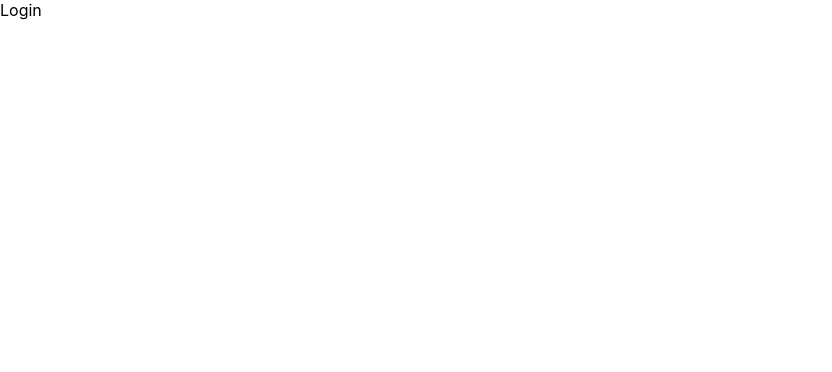
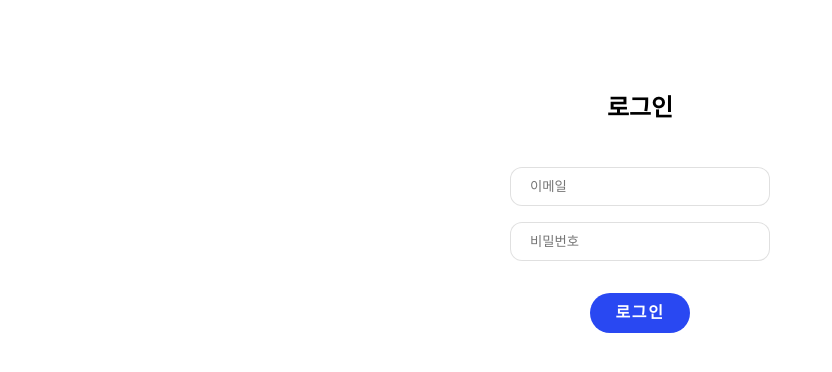
Before and after one commit to Yena-Yun/wanted-pre-onboarding-challenge-fe-1, a React (Create React App) app in the folder client/: page /login in a window 1280 px wide. Shown: the top 372 px of the page, without its empty margins (0-832 px from the left). Built offline with nearby package versions, Linux system fonts and the light colour scheme.

Commit message:
feat: 로그인 API 통신 성공

```diff
--- a/client/src/index.css
+++ b/client/src/index.css
@@ -1,3 +1,7 @@
+* {
+  box-sizing: border-box;
+}
+
 body {
   margin: 0;
   font-family: -apple-system, BlinkMacSystemFont, 'Segoe UI', 'Roboto', 'Oxygen',
@@ -7,6 +11,27 @@ body {
   -moz-osx-font-smoothing: grayscale;
 }
 
+h1,
+h2,
+h3,
+h4,
+h5,
+h6 {
+  margin: 0;
+}
+
+input,
+input:focus,
+input:active {
+  border: none;
+  outline: none;
+}
+
+button {
+  background-color: none;
+  border: none;
+}
+
 code {
   font-family: source-code-pro, Menlo, Monaco, Consolas, 'Courier New',
     monospace;
--- a/client/src/pages/Auth/Login.tsx
+++ b/client/src/pages/Auth/Login.tsx
@@ -1,8 +1,165 @@
+import { useState } from 'react';
+import { useNavigate } from 'react-router-dom';
 import axios from 'axios';
-import { useMutation } from '@tanstack/react-query';
+import { useQueryClient, useMutation } from '@tanstack/react-query';
+import styled from 'styled-components';
+import { UserProp } from 'types';
+import { FlexBox, FlexCustom, SizeBox } from 'styles/theme';
+import { Title } from 'components/Title';
+import { Button } from 'components/Button';
 
 const Login = () => {
-  return <div>Login</div>;
+  const navigate = useNavigate();
+  const queryClient = useQueryClient();
+
+  const [userValue, setUserValue] = useState({
+    email: '',
+    password: '',
+  });
+
+  const { isLoading, mutate } = useMutation({
+    mutationFn: (userData: UserProp) =>
+      axios
+        .post('http://localhost:8080/users/login', userData)
+        .then((res) => console.log(res)),
+    onSuccess: (data) => {
+      console.log(data);
+    },
+    onError: (error) => {
+      console.log(error);
+    },
+  });
+
+  const handleSubmit = (e: React.FormEvent<HTMLFormElement>) => {
+    e.preventDefault();
+
+    queryClient.setQueryData(['LOGIN_USER'], userValue);
+
+    mutate(userValue, {
+      onSuccess: () => {
+        console.log('로그인 성공!');
+        navigate('/');
+      },
+      onError: (error) => {
+        console.log(error);
+      },
+    });
+  };
+
+  return (
+    <Container>
+      <SizeBox width='80%'>
+        <FlexBox gap='32px'>
+          <FormDiv onSubmit={handleSubmit}>
+            <Title title='로그인'></Title>
+            <InputWrap>
+              <Input
+                type='email'
+                placeholder='이메일'
+                value={userValue.email}
+                onChange={({ target: { value } }) =>
+                  setUserValue({ ...userValue, email: value })
+                }
+              />
+              <Input
+                type='password'
+                placeholder='비밀번호'
+                min='8'
+                value={userValue.password}
+                onChange={({ target: { value } }) =>
+                  setUserValue({ ...userValue, password: value })
+                }
+              />
+            </InputWrap>
+            <Button>
+              {isLoading ? (
+                <LoadingSpinner>
+                  <div className='spinner'></div>
+                </LoadingSpinner>
+              ) : (
+                '로그인'
+              )}
+            </Button>
+          </FormDiv>
+        </FlexBox>
+      </SizeBox>
+    </Container>
+  );
 };
 
 export default Login;
+
+const Container = styled(FlexCustom)`
+  width: 100%;
+  margin-top: 64px;
+`;
+
+const LoadingSpinner = styled.div`
+  display: none;
+  width: 100%;
+  height: 100%;
+  position: absolute;
+  top: 0;
+  left: 0;
+
+  @keyframes spinner {
+    from {
+      transform: rotate(0deg);
+    }
+    to {
+      transform: rotate(360deg);
+    }
+  }
+
+  & > .spinner {
+    box-sizing: border-box;
+    position: absolute;
+    top: 50%;
+    left: 50%;
+    width: 64px;
+    height: 64px;
+    margin-top: -32px;
+    margin-left: -32px;
+    border-radius: 50%;
+    border: 8px solid transparent;
+    border-top-color: #f19022;
+    border-bottom-color: #f19022;
+    animation: spinner 0.8s ease infinite;
+  }
+`;
+
+const FormDiv = styled.form`
+  display: flex;
+  flex-direction: column;
+  justify-content: space-between;
+  align-items: center;
+  min-width: 300px;
+  max-width: 360px;
+  min-height: 280px;
+  padding: 24px 20px;
+  gap: 32px;
+`;
+
+const InputWrap = styled.div`
+  display: flex;
+  flex-direction: column;
+  justify-content: flex-start;
+  align-items: center;
+  width: 100%;
+  gap: 4px;
+`;
+
+const Input = styled.input`
+  flex: 1 1 0%;
+  position: relative;
+  width: 100%;
+  padding: 12px 20px;
+  margin-top: 12px;
+  border-radius: 12px;
+  box-shadow: rgb(0 0 0 / 12%) 0px 0px 0px 1px inset;
+  background-color: rgb(255, 255, 255);
+  color: rgba(0, 0, 0, 0.7);
+  box-sizing: border-box;
+  cursor: text;
+  transition: all 0.1s ease 0s;
+`;
--- a/client/src/pages/Auth/Register.tsx
+++ b/client/src/pages/Auth/Register.tsx
@@ -17,7 +17,7 @@ const Register = () => {
     password: '',
   });
 
-  const { data, isLoading, mutate } = useMutation({
+  const { isLoading, mutate } = useMutation({
     mutationFn: (userData: UserProp) =>
       axios
         .post('http://localhost:8080/users/create', userData)
@@ -29,8 +29,6 @@ const Register = () => {
       console.log(error);
     },
   });
-
-  // console.log(data!.data);
 
   const handleSubmit = (e: React.FormEvent<HTMLFormElement>) => {
     e.preventDefault();
--- a/client/src/react-app-env.d.ts
+++ /dev/null
@@ -1 +0,0 @@
-/// <reference types="react-scripts" />
```
Also changed, not shown: client/src/App.css (deleted, +0 -38 lines), client/src/reportWebVitals.ts (deleted, +0 -15 lines), client/src/logo.svg (deleted).
